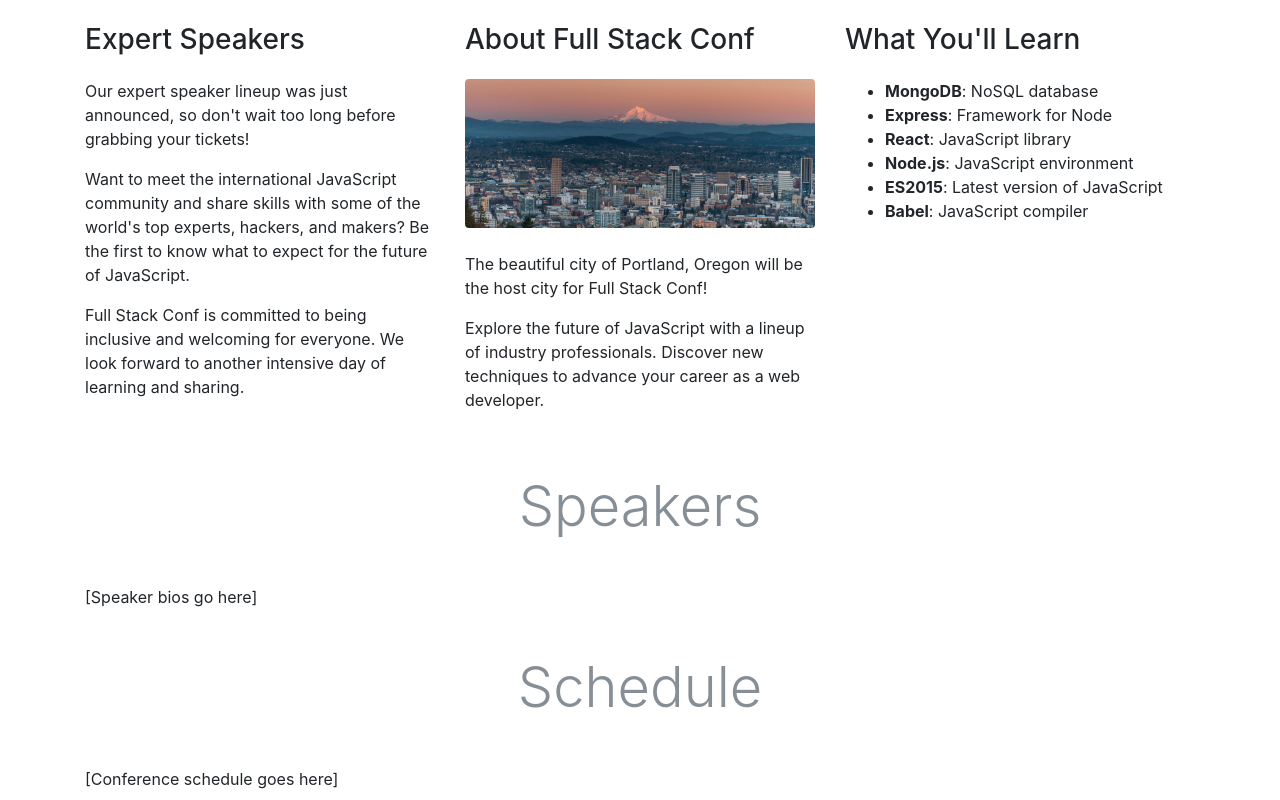
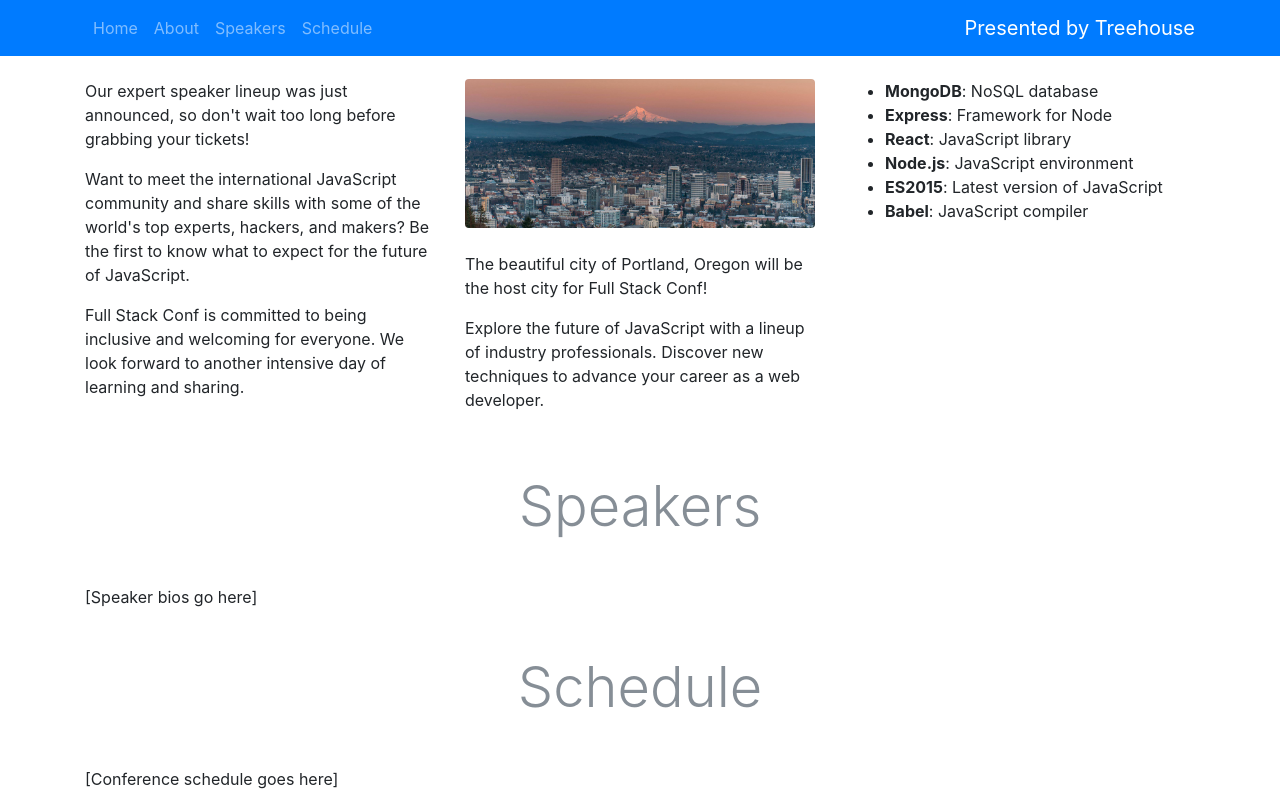
Before and after one commit to philrcrawford/full-stack-conf, a plain HTML site: page index.html in a window 1280 px wide. Shown: the top 800 px of the page. Drawn offline with nearby package versions, Linux system fonts and the light colour scheme.

Commit message:
Add navbar

```diff
--- a/index.html
+++ b/index.html
@@ -10,6 +10,24 @@
     <link rel="stylesheet" href="https://maxcdn.bootstrapcdn.com/bootstrap/4.0.0-beta/css/bootstrap.min.css" integrity="sha384-/Y6pD6FV/Vv2HJnA6t+vslU6fwYXjCFtcEpHbNJ0lyAFsXTsjBbfaDjzALeQsN6M" crossorigin="anonymous">
   </head>
   <body>
+    <!-- navbar -->
+    <nav class="navbar navbar-expand-lg navbar navbar-dark bg-primary fixed-top">
+      <div class="container">
+        <a class="navbar-brand order-1 mr-0" href="https://www.teamtreehouse.com" target="_blank">Presented by Treehouse</a>
+        <button class="navbar-toggler" type="button" data-toggle="collapse" data-target="#navbarNavAltMarkup" aria-controls="navbarNavAltMarkup" aria-expanded="false" aria-label="Toggle navigation">
+          <span class="navbar-toggler-icon"></span>
+        </button>
+        <div class="collapse navbar-collapse" id="navbarNavAltMarkup">
+          <div class="navbar-nav">
+            <a class="nav-item nav-link" href="#home">Home <span class="sr-only">(current)</span></a>
+            <a class="nav-item nav-link" href="#about">About</a>
+            <a class="nav-item nav-link" href="#speakers">Speakers</a>
+            <a class="nav-item nav-link" href="#schedule">Schedule</a>
+          </div>
+        </div>
+      </div> <!-- container -->
+    </nav>
+    <!-- /navbar -->
     <div class="container pt-4">
       <!-- about -->
       <div class="row">
```
